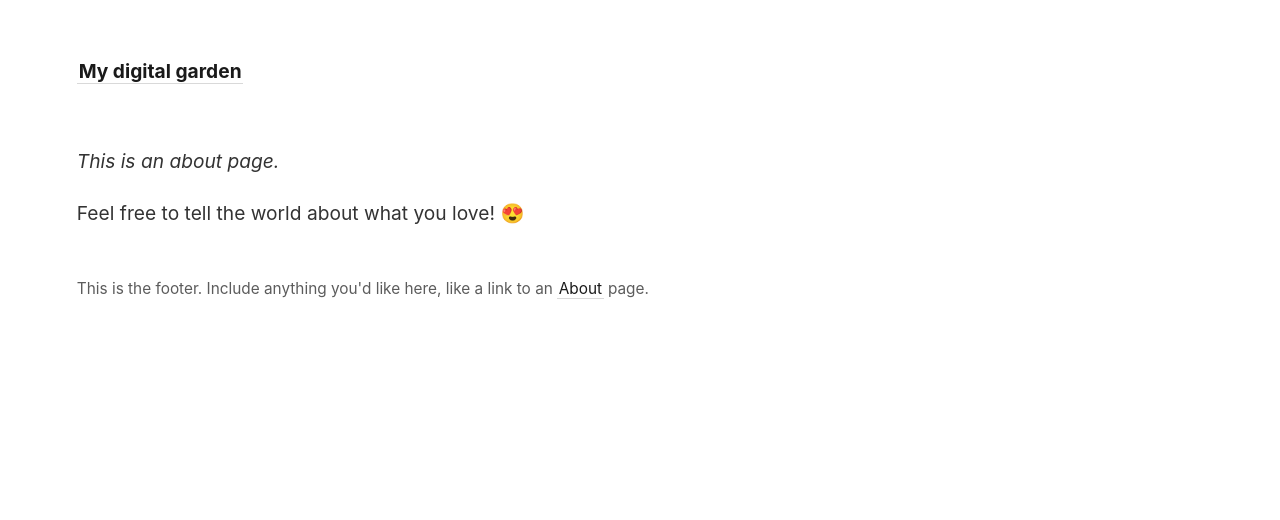
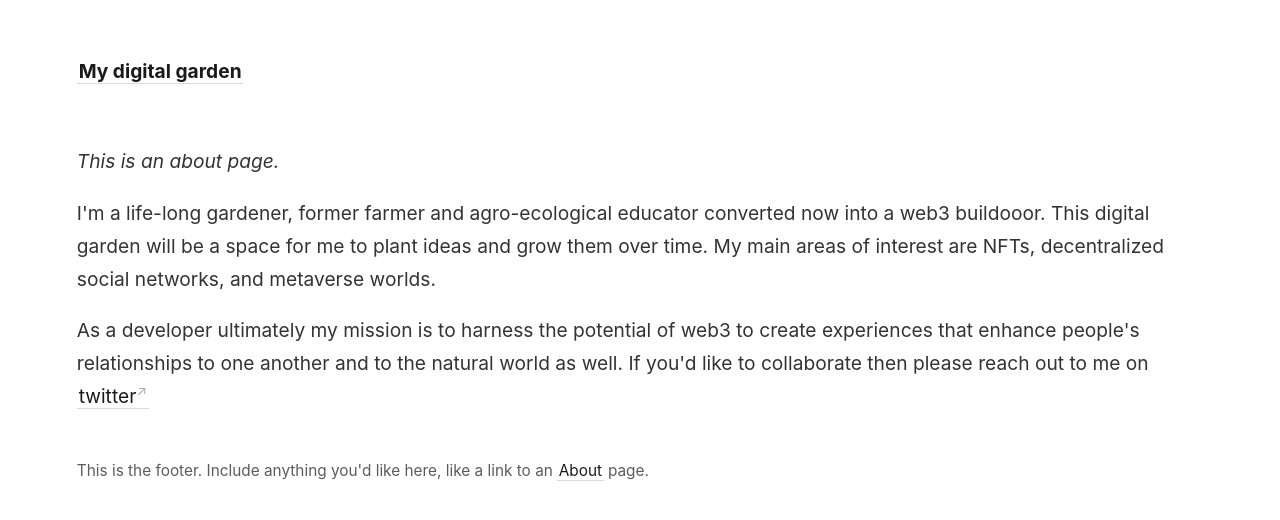
Before and after one commit to todovibra/digital-garden, a Jekyll site: the page built from _pages/about.md, in a window 1280 px wide. Shown: the top 520 px of the page. Built offline with Jekyll 4.4.1, drawn with Linux system fonts in a browser that asks for light colours.

Commit message:
update content

```diff
--- a/_pages/about.md
+++ b/_pages/about.md
@@ -5,5 +5,9 @@ permalink: /about
 ---
 
 *This is an about page.*
-
-Feel free to tell the world about what you love! 😍
+<p>
+I'm a life-long gardener, former farmer and agro-ecological educator converted now into a web3 buildooor. This digital garden will be a space for me to plant ideas and grow them over time. My main areas of interest are NFTs, decentralized social networks, and metaverse worlds.
+</p>
+<p>
+As a developer ultimately my mission is to harness the potential of web3 to create experiences that enhance people's relationships to one another and to the natural world as well. If you'd like to collaborate then please reach out to me on <a href="https://twitter.com/dev_gardener">twitter</a>
+</p>
```
Also changed, not shown: _notes/digital garden bed/improve my thinking.md (added, +3 -0 lines), _notes/digital garden bed/my new digital garden.md (added, +6 -0 lines), digital-ecosystem.png (added).
